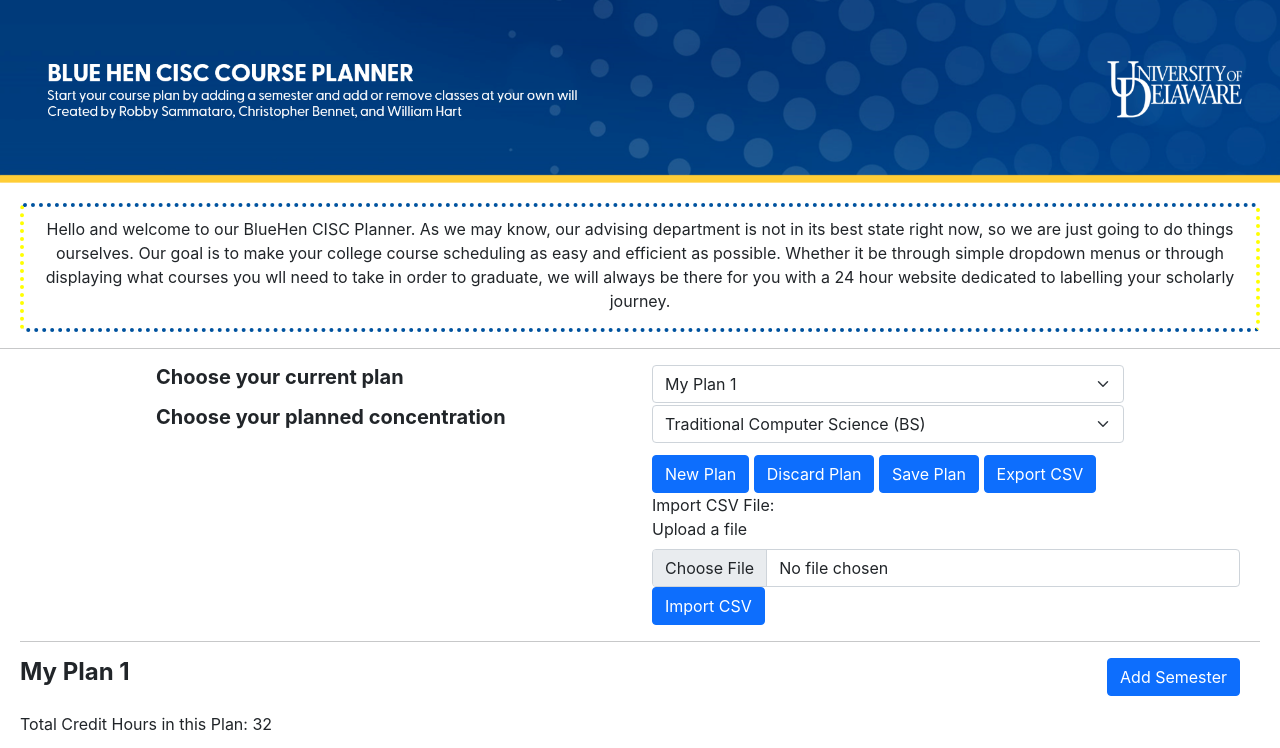
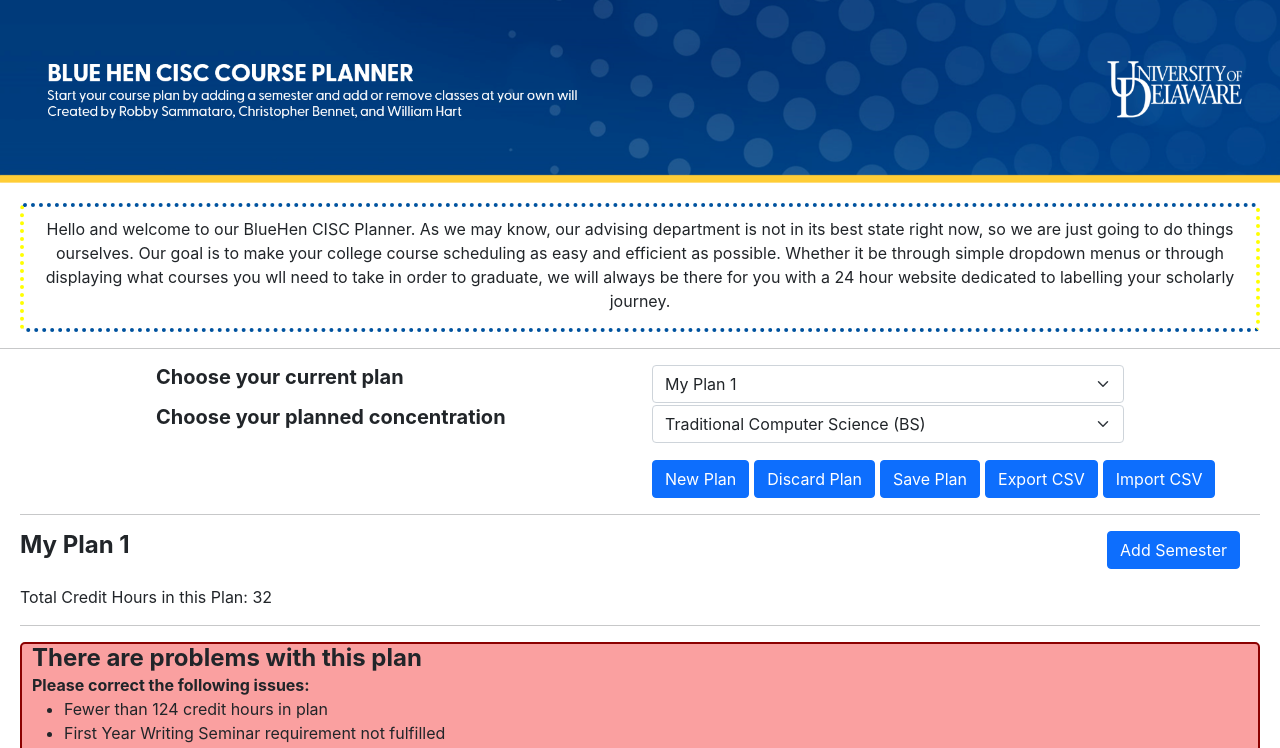
Before and after one commit to UD-CISC275-S22/cis-scheduler-team-16, a React (Create React App) app: page / in a window 1280 px wide. Shown: the top 748 px of the page. Built offline with nearby package versions, Linux system fonts and the light colour scheme.

Commit message:
Updated UI of CSV Importer

```diff
--- a/src/components/PlanViewer.tsx
+++ b/src/components/PlanViewer.tsx
@@ -59,6 +59,7 @@
     const [editSem, setEditSem] = useState<boolean>(false); //boolean state for editable state
     const [term, setTerm] = useState<string>("Fall"); //term to set a new semester to
     const [year, setYear] = useState<number>(0); //year to set a new semester to
+    const [importVisible, setImportVisible] = useState<boolean>(false);
 
     function savePlan() {
         // function used to save curPlan
@@ -604,11 +605,11 @@
                                         opType: "addPlan"
                                     })
                                 }
+                                style={{ marginTop: "5px" }}
                                 data-testID="add-plan-button"
                             >
                                 New Plan
                             </Button>
-                            {"   "}
                             <Button
                                 onClick={() =>
                                     updateSemesterCourse({
@@ -618,20 +619,21 @@
                                         opType: "deletePlan"
                                     })
                                 }
+                                style={{ marginLeft: "5px", marginTop: "5px" }}
                                 data-testID="delete-plan-button"
                             >
                                 Discard Plan
                             </Button>
-                            {"   "}
                             <Button
                                 data-testid="save-plan-button"
                                 onClick={savePlan}
+                                style={{ marginLeft: "5px", marginTop: "5px" }}
                             >
                                 Save Plan
                             </Button>
-                            {"   "}
                             <Button
                                 data-testid="export-csv-button"
+                                style={{ marginLeft: "5px", marginTop: "5px" }}
                                 onClick={() => {
                                     for (
                                         let i = 0;
@@ -704,8 +706,15 @@
                             >
                                 Export CSV
                             </Button>
+                            <Button
+                                onClick={() => setImportVisible(!importVisible)}
+                                style={{ marginLeft: "5px", marginTop: "5px" }}
+                                data-testId="show-hide-import-button"
+                            >
+                                Import CSV
+                            </Button>
+                            {importVisible && (
                                 <div>
-                                Import CSV File:
                                     <Form.Group controlId="exampleForm">
                                         <Form.Label>Upload a file</Form.Label>
                                         <Form.Control
@@ -713,10 +722,16 @@
                                             onChange={uploadFile}
                                         />
                                     </Form.Group>
-                                <Button onClick={updatePlanCSV}>
-                                    Import CSV
+                                    <Button
+                                        onClick={updatePlanCSV}
+                                        style={{
+                                            marginTop: "5px"
+                                        }}
+                                    >
+                                        Import
                                     </Button>
                                 </div>
+                            )}
                         </Col>
                     </Form.Group>
                 </div>
```
Lines whose indentation alone changed are shown as unchanged.
